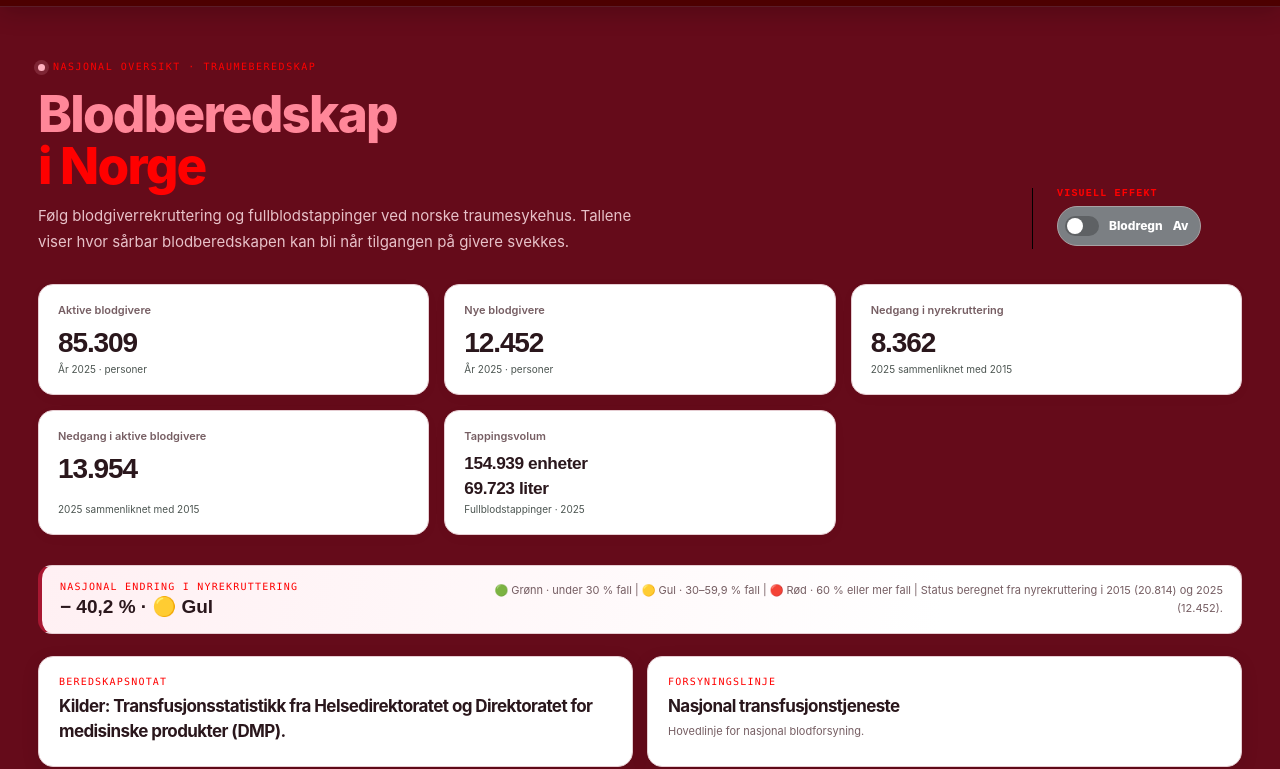
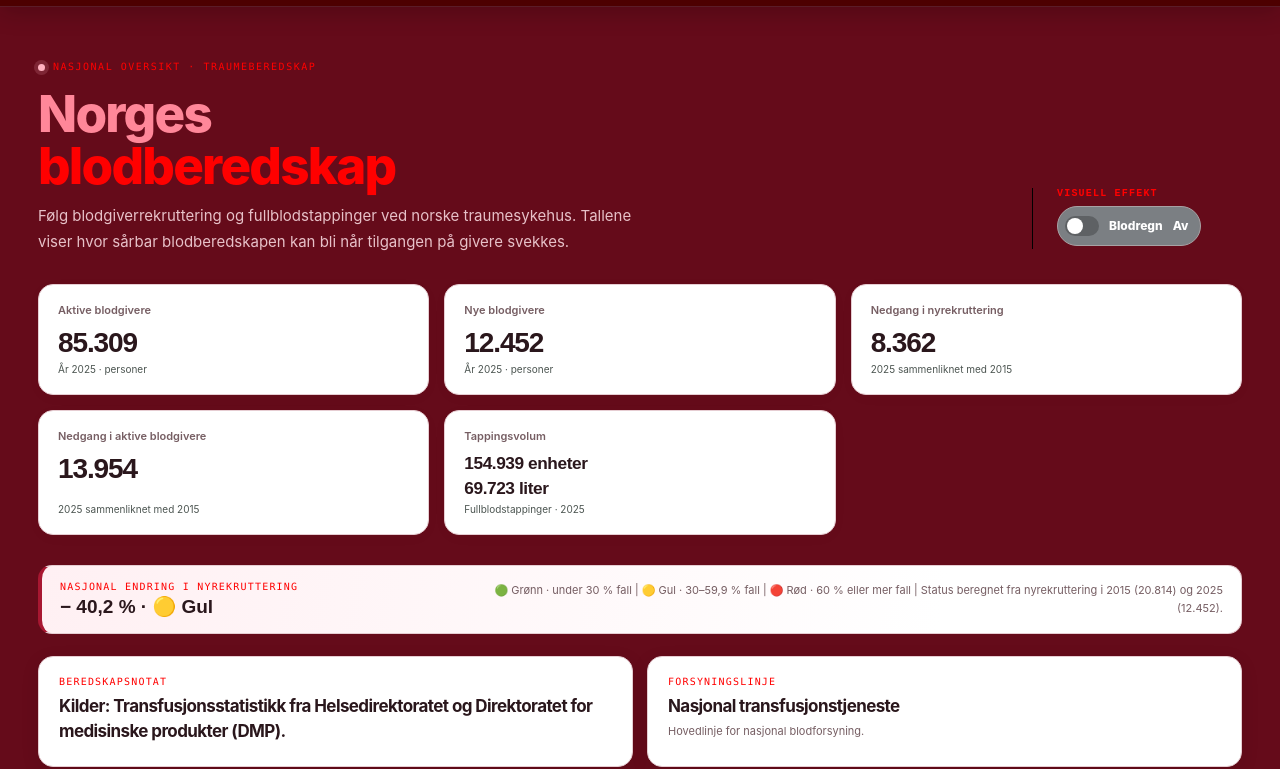
Before and after one commit to SonusSpeaker/blodberedskap, a plain HTML site: page index.html in a window 1280 px wide. Shown: the part 71-840 px from the top of the page. Drawn offline with nearby package versions, Linux system fonts and the light colour scheme.

Commit message:
Update index.html
Endret førstesiden

```diff
--- a/index.html
+++ b/index.html
@@ -16,7 +16,7 @@
     <section class="hero-row">
       <div>
         <div class="eyebrow"><span class="eyebrow-dot"></span> NASJONAL OVERSIKT · TRAUMEBEREDSKAP</div>
-        <h1>Blodberedskap<br><em>i Norge</em></h1>
+        <h1>Norges<br><em>blodberedskap</em></h1>
         <p class="hero-copy">Følg blodgiverrekruttering og fullblodstappinger ved norske traumesykehus. Tallene viser hvor sårbar blodberedskapen kan bli når tilgangen på givere svekkes.</p>
       </div>
       <div class="hero-meta">
```
